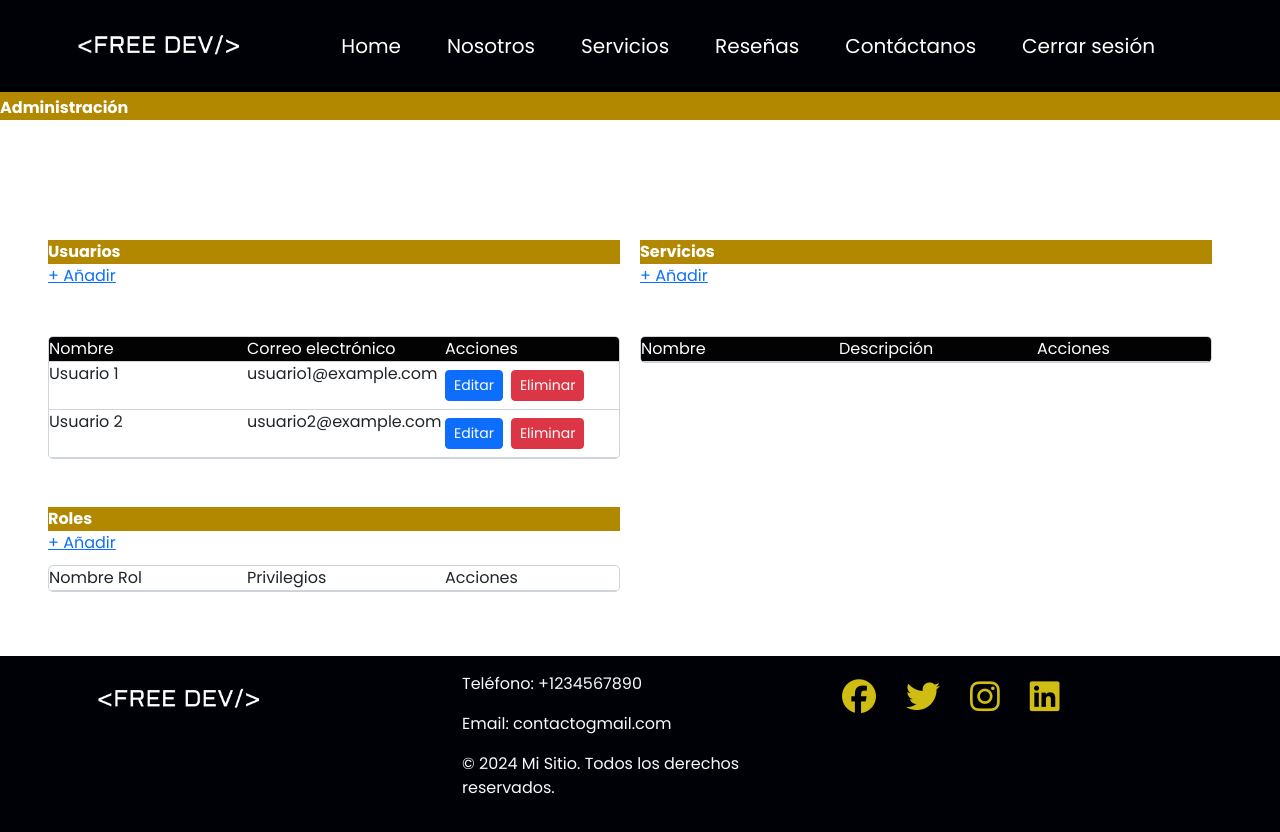
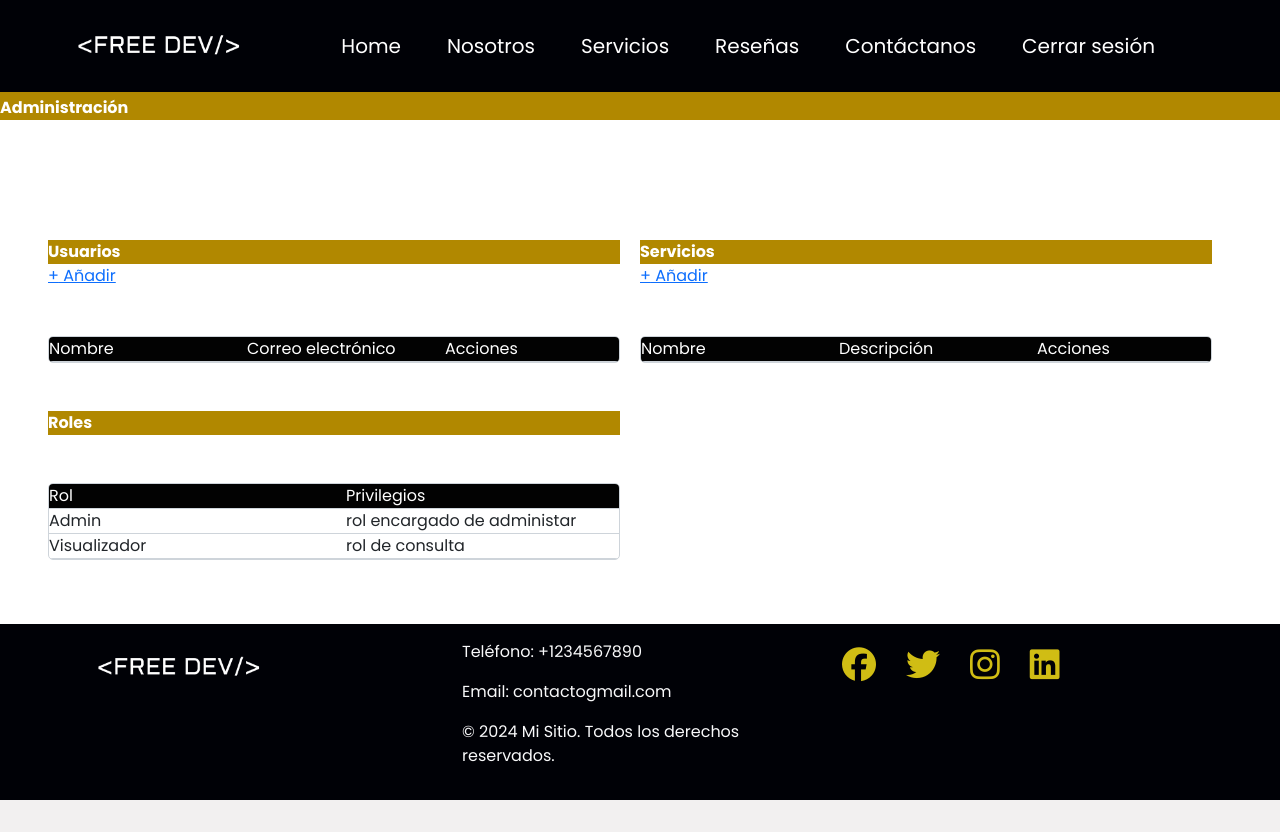
Before and after one commit to santialvarez0207/FreeDev, an Angular app in the folder Frontend/: page /administration in a window 1280 px wide. After the commit the page ends 800 px from the top, so only its background shows below. Built offline with nearby package versions, Linux system fonts and the light colour scheme.

Commit message:
se ajusta panel de administracion

```diff
--- a/Frontend/src/app/app.component.css
+++ b/Frontend/src/app/app.component.css
@@ -12,19 +12,7 @@ header{
     width: 200px;
 }
 
-.BodyNav{
-    display: flex;
-    width: calc(100% - 500px);
-    color: #fafafafa;
-    font-size: 20px;
-    justify-content: flex-end;
-    gap: 60px;
-    padding-right: 40px;
-}
 
-.option{
-    cursor: pointer;
-}
 
 .btn-header{
     background-color: #D0BD14;
--- a/Frontend/src/app/app.component.html
+++ b/Frontend/src/app/app.component.html
@@ -33,7 +33,7 @@
           <button class="btn btn-header" (click)="goToReg('register')">Registrarse</button>
         </li>
         <li class="nav-item" *ngIf="isInAdministrationPage()">
-          <a class="nav-link" >Cerrar sesión</a>
+          <a class="nav-link" href="#">Cerrar sesión</a>
         </li>
       </ul>
     </div>
--- a/Frontend/src/app/components/administration/administration.component.html
+++ b/Frontend/src/app/components/administration/administration.component.html
@@ -1,13 +1,14 @@
-
 <div class="banner mt-5 pt-5">
   <div class="title">Administración</div>
 </div>
 <div class="main p-5 mb-3 mt-4">
   <div class="left-frame">
-    <!-- Usuarios -->
+    <!-- Usuarios-->
     <div class="banner mt-5">Usuarios</div>
-    <div class="content ">
-      <a href="#" class="link" data-bs-toggle="modal" data-bs-target="#userModal"><span class="icon">+</span> Añadir</a>
+
+    <div class="content">
+      <a href="#" class="link" data-bs-toggle="modal" data-bs-target="#userModal"><span class="icon">+</span>
+        Añadir</a>
       <div class="datatable mt-5">
         <div class="row header">
           <div class="col-4">Nombre</div>
@@ -15,37 +16,35 @@
           <div class="col-4">Acciones</div>
         </div>
         <div class="row" *ngFor="let user of users; let i = index;">
-          <div class="col-4">{{ user.name }}</div>
-          <div class="col-4">{{ user.email }}</div>
+          <div class="col-2">{{ user.name }}</div>
+          <div class="col-6">{{ user.email }}</div>
           <div class="col-4">
-            <button class="btn btn-primary btn-sm me-2  mb-2 mt-2" >Editar</button>
-            <button class="btn btn-danger btn-sm  mb-2 mt-2" (click)="deleteUser(i)">Eliminar</button>
+            <button class="btn btn-primary btn-sm me-2 mb-2 mt-2 btn-warning" (click)="openEditUserModal(user)">Editar</button>
+            <button class="btn btn-danger btn-sm  mb-2 mt-2 btn-dark" (click)="deleteUser(i)">Eliminar</button>
           </div>
         </div>
       </div>
     </div>
+
+
     <!-- Roles -->
     <div class="banner mt-5">Roles</div>
     <div class="content">
 
-        <a href="#" class="link" data-bs-toggle="modal" data-bs-target="#roleModal"><span class="icon">+</span> Añadir</a>
+      <div class="datatable mt-5">
+        <div class="row header">
+          <div class="col-6">Rol</div>
+          <div class="col-6">Privilegios</div>
 
-        <div class="datatable">
-          <div class="row">
-            <div class="col-4">Nombre Rol</div>
-            <div class="col-4">Privilegios</div>
-            <div class="col-4">Acciones</div>
         </div>
-          <div class="row" *ngFor="let role of roles; let i = index;">
-            <div class="col-4">{{ role.name }}</div>
-            <div class="col-4">{{ role.email }}</div>
-            <div class="col-4">
-              <button class="btn btn-primary btn-sm me-2 mb-2 mt-2" (click)="openEditModalRole(role)">Editar</button>
-              <button class="btn btn-danger btn-sm mb-2 mt-2" (click)="deleteRole(i)">Eliminar</button>
+        <div class="row" *ngFor="let rol of roles; let i = index;">
+          <div class="col-6">{{ rol.name }}</div>
+          <div class="col-6">{{ rol.descri }}</div>
+
         </div>
       </div>
     </div>
-      </div>
+
 
   </div>
   <div class="right-frame">
@@ -53,7 +52,8 @@
 
     <div class="banner mt-5">Servicios</div>
     <div class="content">
-  <a href="#" class="link" data-bs-toggle="modal" data-bs-target="#serviceModal"><span class="icon">+</span> Añadir</a>
+      <a href="#" class="link" data-bs-toggle="modal" data-bs-target="#serviceModal"><span class="icon">+</span>
+        Añadir</a>
       <div class="datatable mt-5">
         <div class="row header">
           <div class="col-4">Nombre</div>
@@ -64,8 +64,8 @@
           <div class="col-4">{{ service.name }}</div>
           <div class="col-4">{{ service.description }}</div>
           <div class="col-4">
-        <button class="btn btn-primary btn-sm me-2 mb-2 mt-2" (click)="openEditModal(service)">Editar</button>
-        <button class="btn btn-danger btn-sm  mb-2 mt-2" (click)="deleteService(i)">Eliminar</button>
+            <button class="btn btn-primary btn-sm me-2 mb-2 mt-2 btn-warning" (click)="openEditModal(service)">Editar</button>
+            <button class="btn btn-danger btn-sm  mb-2 mt-2 btn-dark" (click)="deleteService(i)">Eliminar</button>
           </div>
         </div>
       </div>
@@ -105,33 +105,6 @@
   </div>
 </div>
 
- <!-- Marcado del modal de roles -->
- <div class="modal fade" id="roleModal" tabindex="-1" aria-labelledby="roleModalLabel" aria-hidden="true">
-   <div class="modal-dialog">
-     <div class="modal-content">
-       <div class="modal-header">
-         <h5 class="modal-title" id="roleModalLabel">Añadir Rol</h5>
-         <button type="button" class="btn-close" data-bs-dismiss="modal" aria-label="Close"></button>
-       </div>
-       <form (ngSubmit)="onSubmitRoles()" #roleForm="ngForm">
-         <div class="modal-body">
-           <div class="mb-3">
-             <label for="name" class="form-label">Nombre Rol</label>
-             <input type="text" class="form-control" id="rolename" name="name" [(ngModel)]="role.name" required>
-           </div>
-           <div class="mb-3">
-             <label for="email" class="form-label">Privilegios</label>
-             <input type="email" class="form-control" id="roleemail" name="email" [(ngModel)]="role.email" required>
-           </div>
-         </div>
-         <div class="modal-footer">
-           <button type="button" class="btn btn-secondary" data-bs-dismiss="modal">Cancelar</button>
-           <button type="submit" class="btn btn-primary" [disabled]="roleForm.invalid">Guardar</button>
-         </div>
-       </form>
-     </div>
-   </div>
- </div>
 
 <!-- Marcado del modal de servicios -->
 <div class="modal fade" id="serviceModal" tabindex="-1" aria-labelledby="serviceModalLabel" aria-hidden="true">
@@ -145,20 +118,23 @@
         <div class="modal-body">
           <div class="mb-3">
             <label for="serviceName" class="form-label">Nombre del Servicio</label>
-            <input type="text" class="form-control" id="serviceName" name="serviceName" [(ngModel)]="service.name" required>
+            <input type="text" class="form-control" id="serviceName" name="serviceName" [(ngModel)]="service.name"
+              required>
           </div>
           <div class="mb-3">
             <label for="serviceDescription" class="form-label">Descripción del Servicio</label>
-            <textarea class="form-control" id="serviceDescription" name="serviceDescription" [(ngModel)]="service.description" required></textarea>
+            <textarea class="form-control" id="serviceDescription" name="serviceDescription"
+              [(ngModel)]="service.description" required></textarea>
           </div>
           <div class="mb-3">
             <label for="servicePrice" class="form-label">Precio</label>
-            <input type="number" class="form-control" id="servicePrice" name="servicePrice" [(ngModel)]="service.price" required>
+            <input type="number" class="form-control" id="servicePrice" name="servicePrice" [(ngModel)]="service.price"
+              required>
           </div>
         </div>
         <div class="modal-footer">
-          <button type="button" class="btn btn-secondary" data-bs-dismiss="modal">Cancelar</button>
-          <button type="submit" class="btn btn-primary" [disabled]="serviceForm.invalid">Guardar</button>
+          <button type="button" class="btn btn-dark" data-bs-dismiss="modal">Cancelar</button>
+          <button type="submit" class="btn btn-warning" [disabled]="serviceForm.invalid">Guardar</button>
         </div>
       </form>
     </div>
@@ -178,48 +154,55 @@
         <div class="modal-body">
           <div class="mb-3">
             <label for="editServiceName" class="form-label">Nombre del Servicio</label>
-            <input type="text" class="form-control" id="editServiceName" name="editServiceName" [(ngModel)]="editedService.name" required>
+            <input type="text" class="form-control" id="editServiceName" name="editServiceName"
+              [(ngModel)]="editedService.name" required>
           </div>
           <div class="mb-3">
             <label for="editServiceDescription" class="form-label">Descripción del Servicio</label>
-            <textarea class="form-control" id="editServiceDescription" name="editServiceDescription" [(ngModel)]="editedService.description" required></textarea>
+            <textarea class="form-control" id="editServiceDescription" name="editServiceDescription"
+              [(ngModel)]="editedService.description" required></textarea>
           </div>
           <div class="mb-3">
             <label for="editServicePrice" class="form-label">Precio</label>
-            <input type="number" class="form-control" id="editServicePrice" name="editServicePrice" [(ngModel)]="editedService.price" required>
+            <input type="number" class="form-control" id="editServicePrice" name="editServicePrice"
+              [(ngModel)]="editedService.price" required>
           </div>
         </div>
         <div class="modal-footer">
-          <button type="button" class="btn btn-secondary" data-bs-dismiss="modal">Cancelar</button>
-          <button type="submit" class="btn btn-primary" [disabled]="editServiceForm.invalid">Guardar Cambios</button>
+          <button type="button" class="btn btn-dark" data-bs-dismiss="modal">Cancelar</button>
+          <button type="submit" class="btn btn-warning" [disabled]="editServiceForm.invalid">Guardar Cambios</button>
         </div>
       </form>
     </div>
   </div>
 </div>
 
- <!-- Modal de Edición de Rol -->
- <div class="modal fade" id="editRoleModal" tabindex="-1" aria-labelledby="editRoleModalLabel" aria-hidden="true">
+
+<!-- Modal de Edición de Usuarios -->
+<div class="modal fade" id="editUserModal" tabindex="-1" aria-labelledby="editUserModalLabel" aria-hidden="true">
   <div class="modal-dialog modal-dialog-centered">
     <div class="modal-content">
       <div class="modal-header">
-         <h5 class="modal-title" id="editRoleModalLabel">Editar Rol</h5>
+        <h5 class="modal-title" id="editUserModalLabel">Editar Usuario</h5>
         <button type="button" class="btn-close" data-bs-dismiss="modal" aria-label="Close"></button>
       </div>
-       <form (ngSubmit)="onEditRole()" #editRoleForm="ngForm">
+      <form (ngSubmit)="onEditUser()" #editUserForm="ngForm">
         <div class="modal-body">
           <div class="mb-3">
-             <label for="editRoleName" class="form-label">Nombre del Rol</label>
-             <input type="text" class="form-control" id="editRoleName" name="editRoleName" [(ngModel)]="editedRole.name" required>
+            <label for="editUserName" class="form-label">Nombre del Usuario</label>
+            <input type="text" class="form-control" id="editUserName" name="editUserName"
+              [(ngModel)]="editedUser.name" required>
           </div>
           <div class="mb-3">
-             <label for="editRoleDescription" class="form-label">Privilegios</label>
-             <textarea class="form-control" id="editRoleDescription" name="editRoleDescription" [(ngModel)]="editedRole.email" required></textarea>
+            <label for="editUserEmail" class="form-label">Detalle de contacto de usuario</label>
+            <input type="email" class="form-control" id="editUserEmail" name="editUserEmail"
+              [(ngModel)]="editedUser.email" required>
           </div>
+
         </div>
         <div class="modal-footer">
-           <button type="button" class="btn btn-secondary" data-bs-dismiss="modal">Cancelar</button>
-           <button type="submit" class="btn btn-primary" [disabled]="editRoleForm.invalid">Guardar Cambios</button>
+          <button type="button" class="btn btn-dark" data-bs-dismiss="modal">Cancelar</button>
+          <button type="submit" class="btn btn-warning" [disabled]="editUserForm.invalid">Guardar Cambios</button>
         </div>
       </form>
     </div>
--- a/Frontend/src/app/components/administration/administration.component.ts
+++ b/Frontend/src/app/components/administration/administration.component.ts
@@ -11,23 +11,24 @@ export class AdministrationComponent {
   users: any[] = [];
   service: any = {};
   services: any[] = [];
-  role: any = {};
+  rol: any = {};
   roles: any[] = [];
   editedService: any = {}; // Almacena los datos del servicio que se está editando
-  editedRole: any = {};
+  editedUser: any= {};
 
   constructor() {
     this.users = [
       { id: 1, name: 'Usuario 1', email: 'usuario1@example.com' },
       { id: 2, name: 'Usuario 2', email: 'usuario2@example.com' },
     ];
+
     this.roles = [
-      { id: 1, name: 'Admin', email: 'superuser' },
-      { id: 2, name: 'guest', email: 'read_only' },
+      { id: 1, name: 'Admin', descri: 'rol encargado de administar' },
+      { id: 2, name: 'Visualizador', descri: 'rol de consulta' },
     ];
 
-    const storedRoles = localStorage.getItem('roles');
-    this.roles = storedRoles ? JSON.parse(storedRoles) : [];
+    const storedUsers = localStorage.getItem('users');
+    this.users = storedUsers ? JSON.parse(storedUsers) : [];
 
     const storedServices = localStorage.getItem('services');
     this.services = storedServices ? JSON.parse(storedServices) : [];
@@ -35,14 +36,8 @@ export class AdministrationComponent {
 
   onSubmit() {
     console.log('Usuario guardado:', this.user);
-    this.addUser();
+    this.addUser(); // Llamada a la función para agregar el servicio
     $('#userModal').modal('hide');
-  }
-
-  onSubmitRoles() {
-    console.log('Rol guardado:', this.role);
-    this.addRole();
-    $('#roleModal').modal('hide');
   }
 
   onSubmitService() {
@@ -61,31 +56,24 @@ export class AdministrationComponent {
     $('#editServiceModal').modal('hide');
   }
 
-  onEditRole() {
-    const index = this.roles.findIndex(s => s.id === this.editedRole.id);
-    if (index !== -1) {
-      this.roles[index] = { ...this.editedRole };
-      localStorage.setItem('roles', JSON.stringify(this.roles));
-    }
-    $('#editRolesModal').modal('hide');
-  }
-
-  addRole() {
-    this.roles.push({ ...this.role });
-    this.role = {};
-  }
-
-  deleteRole(index: number) {
-    this.roles.splice(index, 1);
-  }
-
   addUser() {
     this.users.push({ ...this.user });
+    localStorage.setItem('users', JSON.stringify(this.users));
     this.user = {};
   }
 
   deleteUser(index: number) {
     this.users.splice(index, 1);
+  }
+
+  onEditUser() {
+    // Buscar el usuario editado en la lista de usruarios y actualizarlo
+    const index = this.users.findIndex(s => s.id === this.editedUser.id);
+    if (index !== -1) {
+      this.users[index] = { ...this.editedUser };
+      localStorage.setItem('users', JSON.stringify(this.users));
+    }
+    $('#editUserModal').modal('hide');
   }
 
   addService() {
@@ -103,9 +91,9 @@ export class AdministrationComponent {
     this.editedService = { ...service };
     $('#editServiceModal').modal('show');
   }
-  openEditModalRole(role: any) {
-    this.editedRole = { ...role };
-    $('#editRoleModal').modal('show');
+
+  openEditUserModal(user: any) {
+    this.editedUser = { ...user };
+    $('#editUserModal').modal('show');
   }
-
 }
```
Lines whose indentation alone changed are shown as unchanged.
